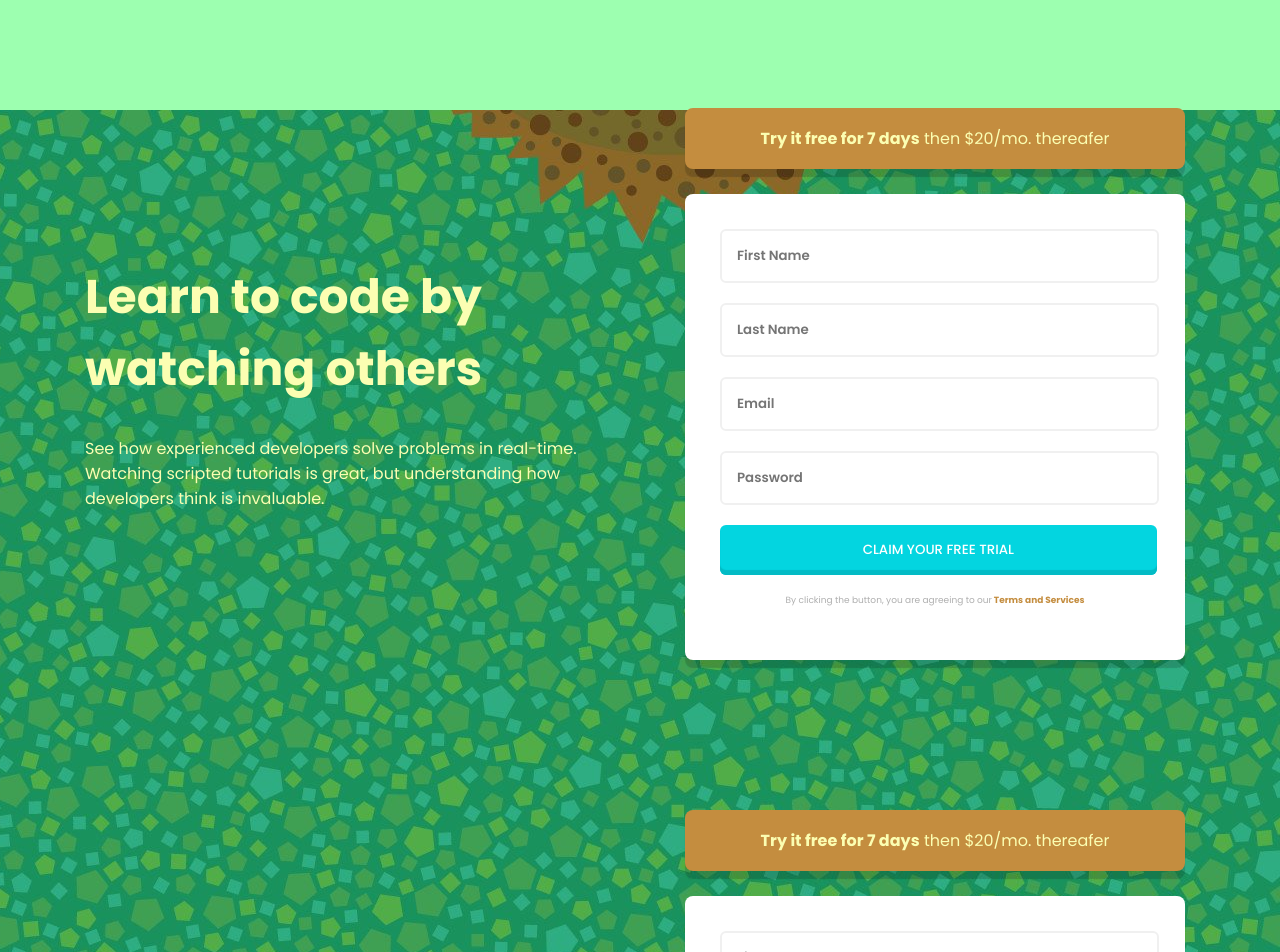
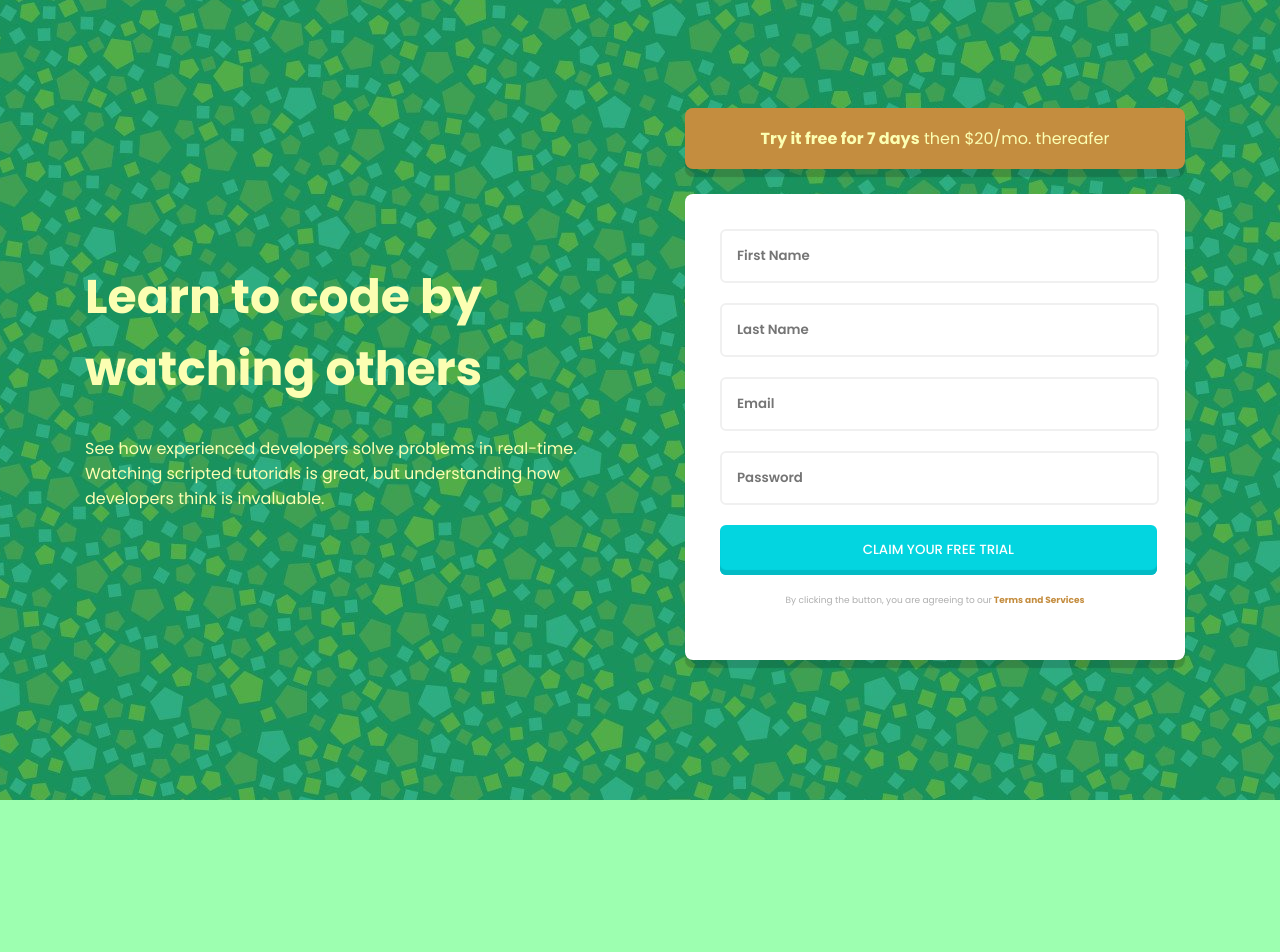
Before and after one commit to lisphelps/React-Apprenticeship-Projects, a React (Create React App) app: page / in a window 1280 px wide. Shown: the top 952 px of the page. After the commit the page ends 800 px from the top, so only its background shows below. Built offline with nearby package versions, Linux system fonts and the light colour scheme.

Commit message:
App is functional & linted; files cleaned up; Readme pending

```diff
--- a/src/App.jsx
+++ b/src/App.jsx
@@ -3,15 +3,13 @@ import Login from './components/Login/Login';
 import Main from './components/Main/Main';
 
 function App() {
-//  const [validated, setValidated] = useState(false);
-  const [test, setTest] = useState(false);
+  const [validated, setValidated] = useState(false);
 
   return (
     <div>
-      <Login />
-      {(test)
+      {(validated)
         ? <Main />
-        : <Login setTest={setTest} />}
+        : <Login setValidated={setValidated} />}
     </div>
   );
 }
--- a/src/components/Form/Form.jsx
+++ b/src/components/Form/Form.jsx
@@ -2,7 +2,7 @@ import React, { useState } from 'react';
 import './Form.css';
 import PropTypes from 'prop-types';
 
-function Form({ setTest }) {
+function Form({ setValidated }) {
   const [submitted, setSubmitted] = useState(false);
   const [first, setFirst] = useState('');
   const [last, setLast] = useState('');
@@ -15,7 +15,7 @@ function Form({ setTest }) {
   };
   const validateForm = () => {
     if (first && last && email && validEmail.test(email) && password) {
-      setTest(true);
+      setValidated(true);
     }
   };
   const handleSubmit = (event) => {
@@ -80,7 +80,7 @@ function Form({ setTest }) {
 }
 
 Form.propTypes = {
-  setTest: PropTypes.func.isRequired,
+  setValidated: PropTypes.func.isRequired,
 };
 
 export default Form;
--- a/src/components/Login/Login.jsx
+++ b/src/components/Login/Login.jsx
@@ -4,17 +4,17 @@ import PropTypes from 'prop-types';
 import Left from '../Left/Left';
 import Right from '../Right/Right';
 
-function Login({ setTest }) {
+function Login({ setValidated }) {
   return (
     <div className="Login">
       <Left />
-      <Right setTest={setTest} />
+      <Right setValidated={setValidated} />
     </div>
   );
 }
 
 Login.propTypes = {
-  setTest: PropTypes.func.isRequired,
+  setValidated: PropTypes.func.isRequired,
 };
 
 export default Login;
```
